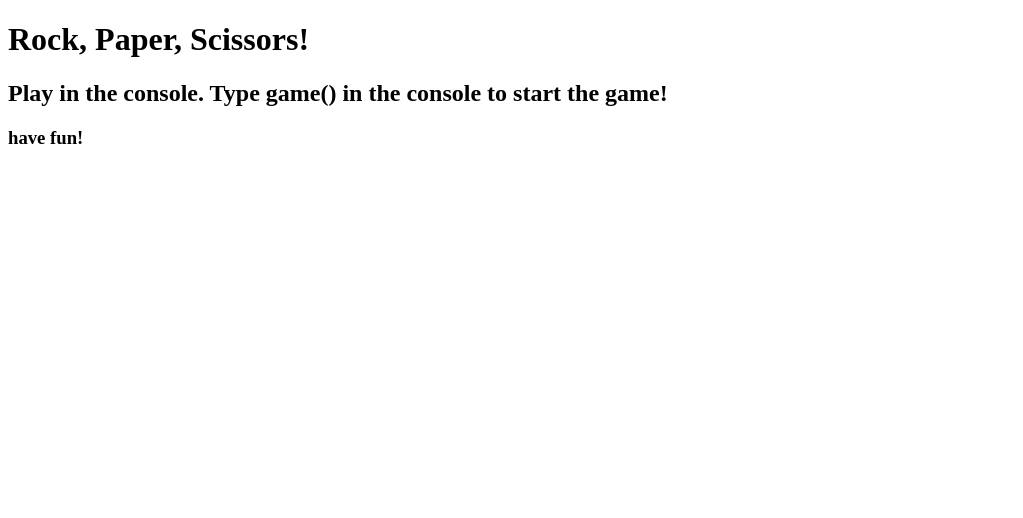
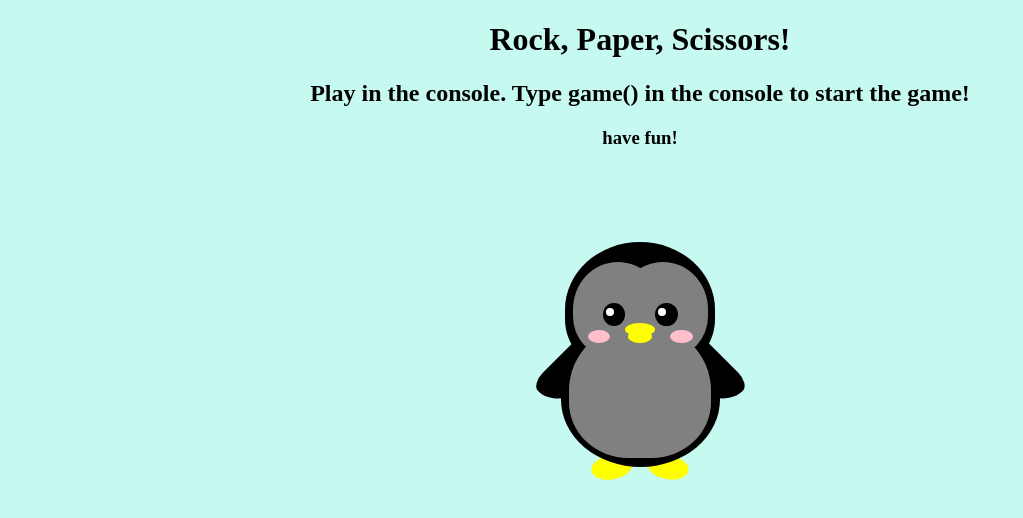
Before and after one commit to richie-cs/RPS, a plain HTML site: page index.html in a window 1280 px wide. Shown: the whole page, without its empty margins (0-1023 px from the left). Drawn offline with Linux system fonts and the light colour scheme.

Commit message:
home page update

```diff
--- a/index.html
+++ b/index.html
@@ -13,5 +13,29 @@
     <h2>Play in the console. Type game() in the console to start the game!</h2>
     <h3>have fun!</h3>
 
+    <div class="penguin">
+        <div class="penguin-bottom">
+          <div class="right-hand"></div>
+          <div class="left-hand"></div>
+          <div class="right-feet"></div>
+          <div class="left-feet"></div>
+        </div>
+        <div class="penguin-top">
+          <div class="right-cheek"></div>
+          <div class="left-cheek"></div>
+          <div class="belly"></div>
+          <div class="right-eye">
+            <div class="sparkle"></div>
+          </div>
+          <div class="left-eye">
+            <div class="sparkle"></div>
+          </div>
+          <div class="blush-right"></div>
+          <div class="blush-left"></div>
+          <div class="beak-top"></div>
+          <div class="beak-bottom"></div>
+        </div>
+      </div>
+
 </body>
 </html>
--- a/style.css
+++ b/style.css
@@ -0,0 +1,178 @@
+h1, h2, h3{
+    text-align: center;
+  }
+
+.penguin {
+
+  --penguin-skin: black;
+  --penguin-belly: gray;
+  --penguin-beak: yellow;
+
+
+  position: relative;
+  margin: auto;
+  display: block;
+  margin-top: 5%;
+  width: 300px;
+  height: 300px;
+}
+
+.penguin-top {
+  top: 10%;
+  left: 25%;
+  background: var(--penguin-skin, gray);
+  width: 50%;
+  height: 45%;
+  border-radius: 70% 70% 60% 60%;
+}
+
+.penguin-bottom {
+  top: 40%;
+  left: 23.5%;
+  background: var(--penguin-skin, gray);
+  width: 53%;
+  height: 45%;
+  border-radius: 70% 70% 100% 100%;
+}
+
+.right-hand {
+  top: 0%;
+  left: -5%;
+  background: var(--penguin-skin, gray);
+  width: 30%;
+  height: 60%;
+  border-radius: 30% 30% 120% 30%;
+  transform: rotate(45deg);
+  z-index: -1;
+}
+
+.left-hand {
+  top: 0%;
+  left: 75%;
+  background: var(--penguin-skin, gray);
+  width: 30%;
+  height: 60%;
+  border-radius: 30% 30% 30% 120%;
+  transform: rotate(-45deg);
+  z-index: -1;
+}
+
+.right-cheek {
+  top: 15%;
+  left: 35%;
+  background: var(--penguin-belly, white);
+  width: 60%;
+  height: 70%;
+  border-radius: 70% 70% 60% 60%;
+}
+
+.left-cheek {
+  top: 15%;
+  left: 5%;
+  background: var(--penguin-belly, white);
+  width: 60%;
+  height: 70%;
+  border-radius: 70% 70% 60% 60%;
+}
+
+.belly {
+  top: 60%;
+  left: 2.5%;
+  background: var(--penguin-belly, white);
+  width: 95%;
+  height: 100%;
+  border-radius: 120% 120% 100% 100%;
+}
+
+.right-feet {
+  top: 85%;
+  left: 60%;
+  background: var(--penguin-beak, orange);
+  width: 15%;
+  height: 30%;
+  border-radius: 50% 50% 50% 50%;
+  transform: rotate(-80deg);
+  z-index: -2222;
+}
+
+.left-feet {
+  top: 85%;
+  left: 25%;
+  background: var(--penguin-beak, orange);
+  width: 15%;
+  height: 30%;
+  border-radius: 50% 50% 50% 50%;
+  transform: rotate(80deg);
+  z-index: -2222;
+}
+
+.right-eye {
+  top: 45%;
+  left: 60%;
+  background: black;
+  width: 15%;
+  height: 17%;
+  border-radius: 50%;
+}
+
+.left-eye {
+  top: 45%;
+  left: 25%;
+  background: black;
+  width: 15%;
+  height: 17%;
+  border-radius: 50%;
+}
+
+.sparkle {
+  top: 25%;
+  left: 15%;
+  background: white;
+  width: 35%;
+  height: 35%;
+  border-radius: 50%;
+}
+
+.blush-right {
+  top: 65%;
+  left: 15%;
+  background: pink;
+  width: 15%;
+  height: 10%;
+  border-radius: 50%;
+}
+
+.blush-left {
+  top: 65%;
+  left: 70%;
+  background: pink;
+  width: 15%;
+  height: 10%;
+  border-radius: 50%;
+}
+
+.beak-top {
+  top: 60%;
+  left: 40%;
+  background: var(--penguin-beak, orange);
+  width: 20%;
+  height: 10%;
+  border-radius: 50%;
+}
+
+.beak-bottom {
+  top: 65%;
+  left: 42%;
+  background: var(--penguin-beak, orange);
+  width: 16%;
+  height: 10%;
+  border-radius: 50%;
+}
+
+body {
+  background:#c6faf1;
+}
+
+.penguin * {
+  position: absolute;
+}
```
